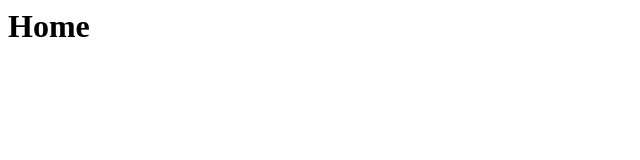
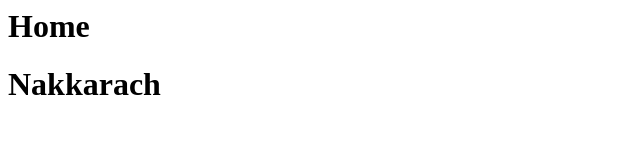
Before and after one commit to nakkarachlimr/it464a-gitsample, a plain HTML site: page index.html in a window 1280 px wide. Shown: the whole page, without its empty margins (0-640 px from the left). Drawn offline with Linux system fonts and the light colour scheme.

Commit message:
modify index

```diff
--- a/index.html
+++ b/index.html
@@ -1,5 +1,6 @@
 <html>
 
 <h1>Home</h1>
+<h1>Nakkarach</h1>
 
 </html>
```
